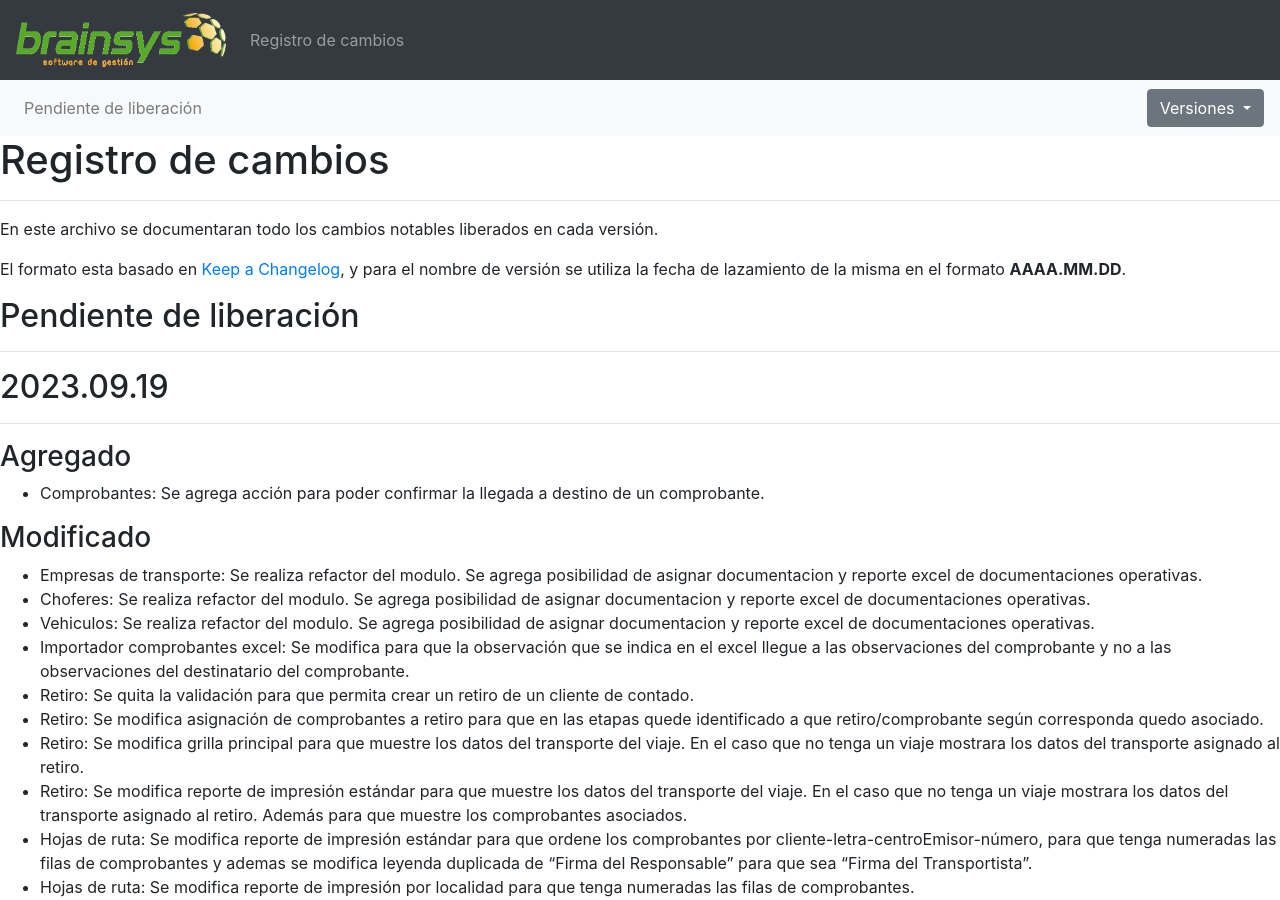
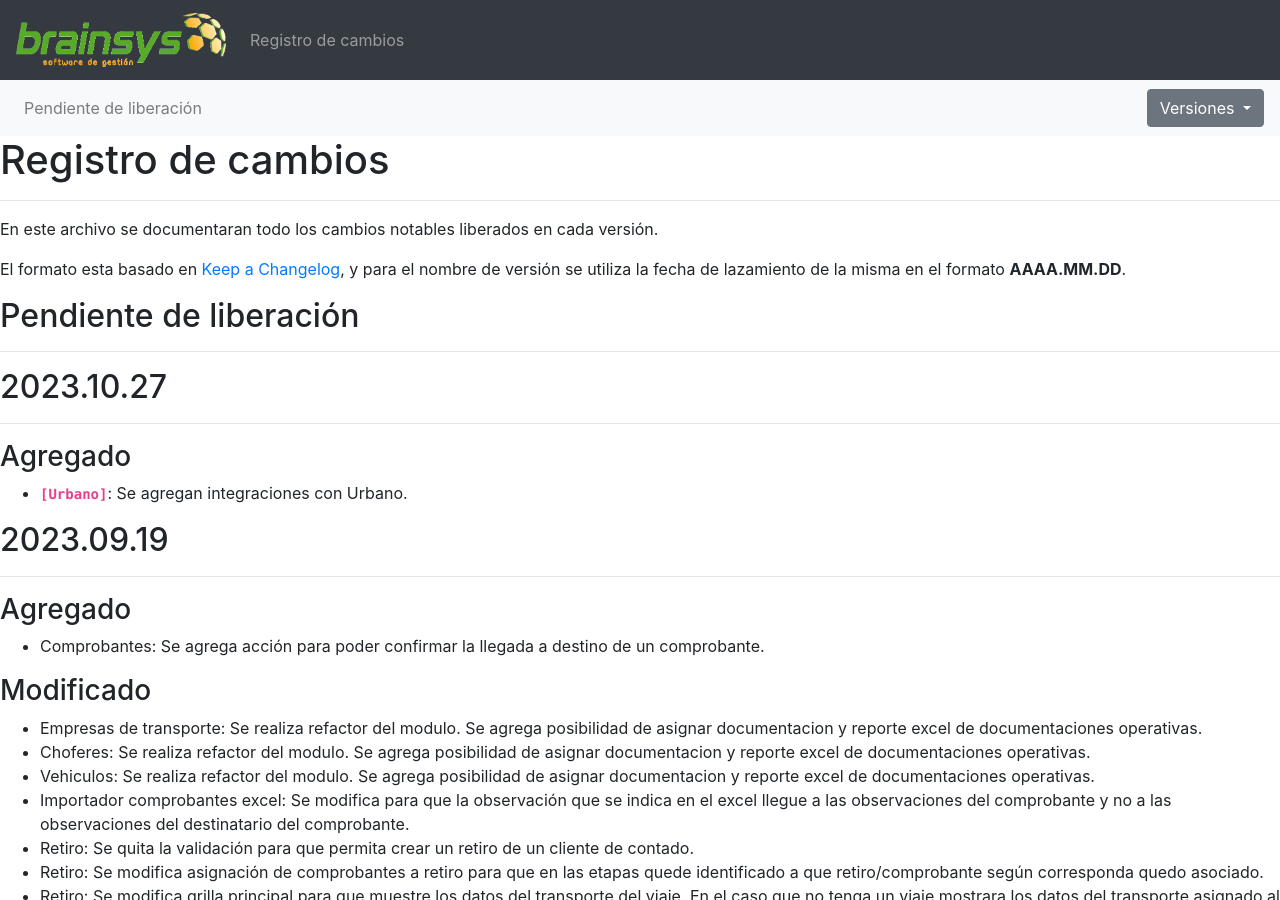
Before and after one commit to brainsys-arsaad/versionado, a Jekyll site: the page built from registro-cambios.markdown, in a window 1280 px wide and 900 px high. Built offline with Jekyll 4.4.1, drawn with Linux system fonts in a browser that asks for light colours.

Commit message:
Update registro-cambios.markdown

```diff
--- a/registro-cambios.markdown
+++ b/registro-cambios.markdown
@@ -6,6 +6,8 @@ navegacion:
     - nombre: "Pendiente de liberación"
       link: "registro-cambios#pendiente-de-liberación"
   versiones:
+    - nombre: "2023.10.27"
+      link: "registro-cambios#20231027"
     - nombre: "2023.09.19"
       link: "registro-cambios#20230919"
     - nombre: "2023.06.30"
@@ -97,6 +99,12 @@ El formato esta basado en [Keep a Changelog](https://keepachangelog.com/es-ES/1.
 
 ## Pendiente de liberación
 ---
+
+## 2023.10.27
+---
+
+### Agregado
+- **`[Urbano]`**: Se agregan integraciones con Urbano.
 
 ## 2023.09.19
 ---
```
